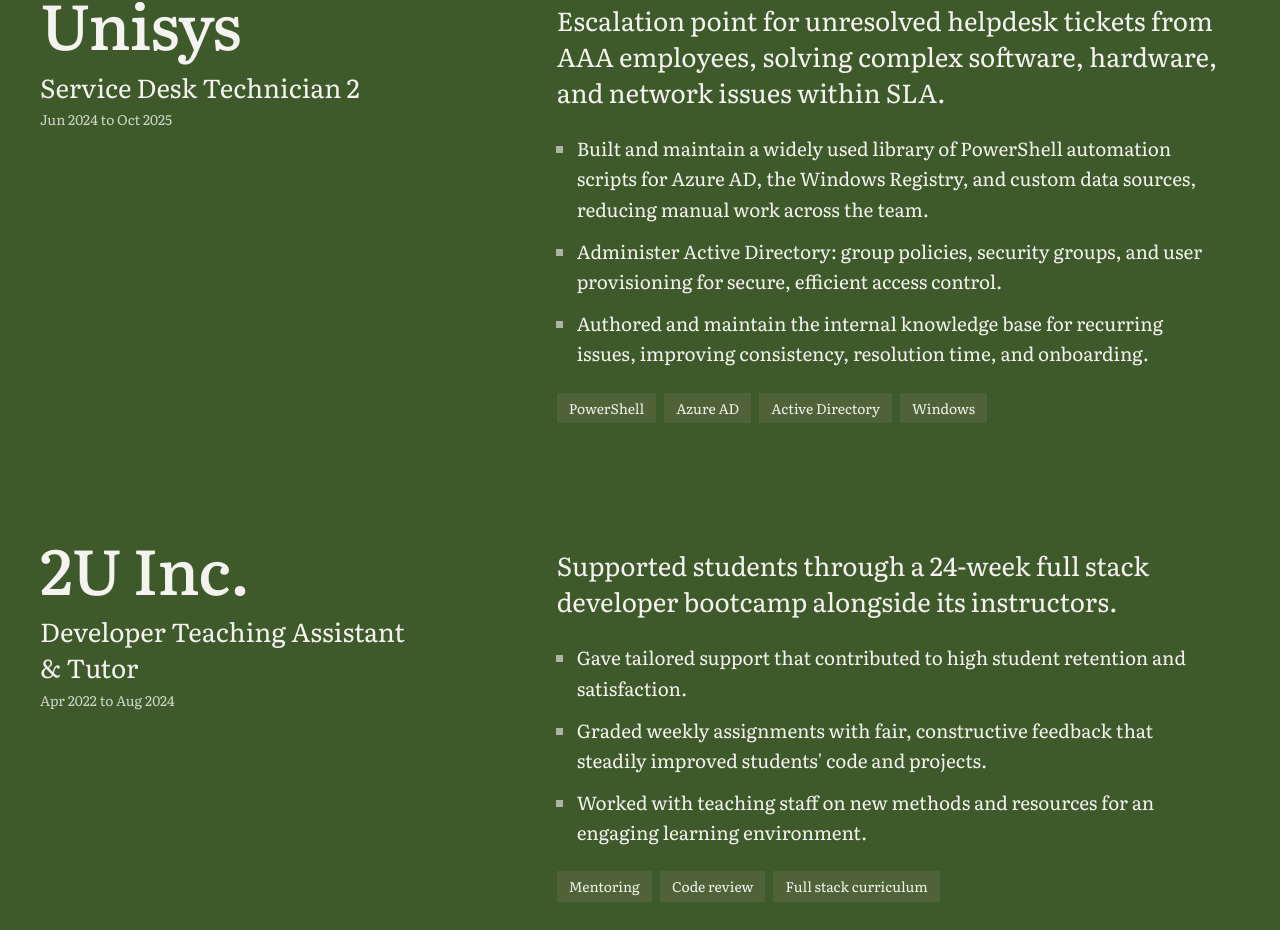
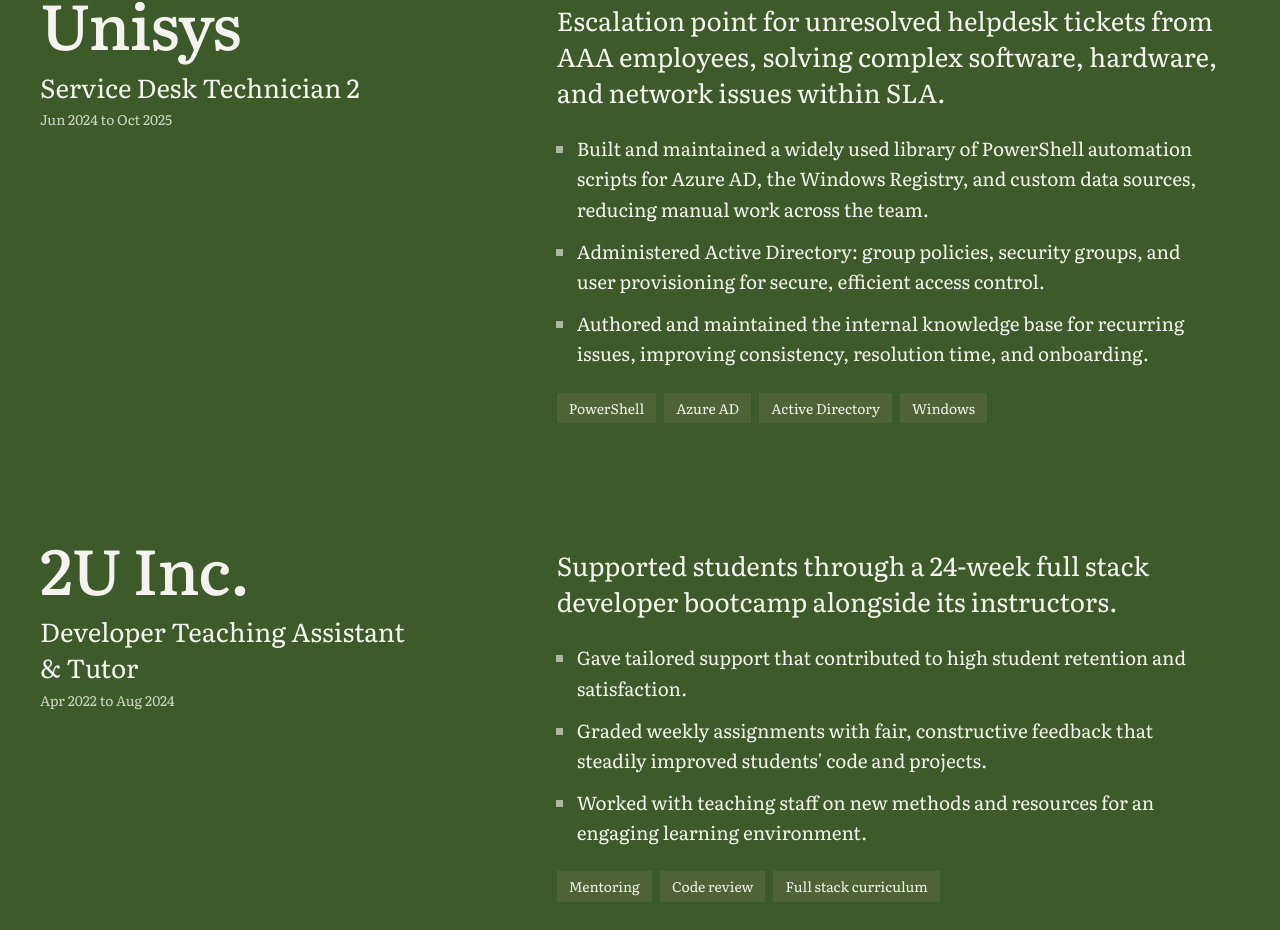
Before and after one commit to maxh1231/portfolio, a React (Vite) app: page / in a window 1280 px wide. Shown: the part 4694-5624 px from the top of the page. Built offline with nearby package versions, Linux system fonts and the light colour scheme.

Commit message:
no-mistakes(review): Clamp timeline year labels and past-tense Unisys highlights

```diff
--- a/src/components/Timeline.jsx
+++ b/src/components/Timeline.jsx
@@ -47,7 +47,9 @@
                         <span
                             key={year}
                             className='absolute top-0'
-                            style={{ left: at(year) }}
+                            style={{
+                                left: `min(${at(year)}, calc(100% - 3em))`,
+                            }}
                         >
                             {year}
                         </span>
--- a/src/constants.js
+++ b/src/constants.js
@@ -101,9 +101,9 @@
         summary:
             'Escalation point for unresolved helpdesk tickets from AAA employees, solving complex software, hardware, and network issues within SLA.',
         highlights: [
-            'Built and maintain a widely used library of PowerShell automation scripts for Azure AD, the Windows Registry, and custom data sources, reducing manual work across the team.',
-            'Administer Active Directory: group policies, security groups, and user provisioning for secure, efficient access control.',
-            'Authored and maintain the internal knowledge base for recurring issues, improving consistency, resolution time, and onboarding.',
+            'Built and maintained a widely used library of PowerShell automation scripts for Azure AD, the Windows Registry, and custom data sources, reducing manual work across the team.',
+            'Administered Active Directory: group policies, security groups, and user provisioning for secure, efficient access control.',
+            'Authored and maintained the internal knowledge base for recurring issues, improving consistency, resolution time, and onboarding.',
         ],
         stack: ['PowerShell', 'Azure AD', 'Active Directory', 'Windows'],
     },
```
